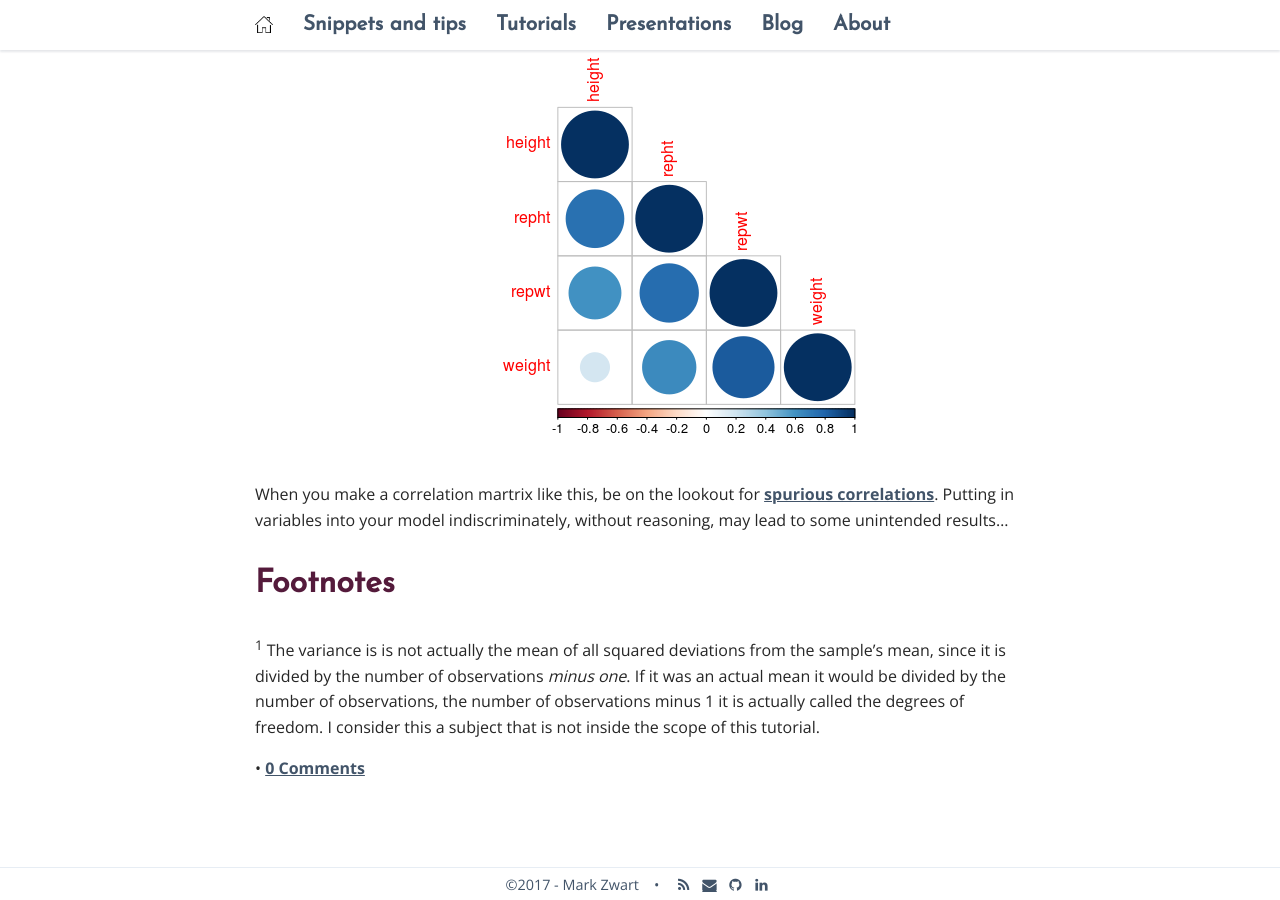
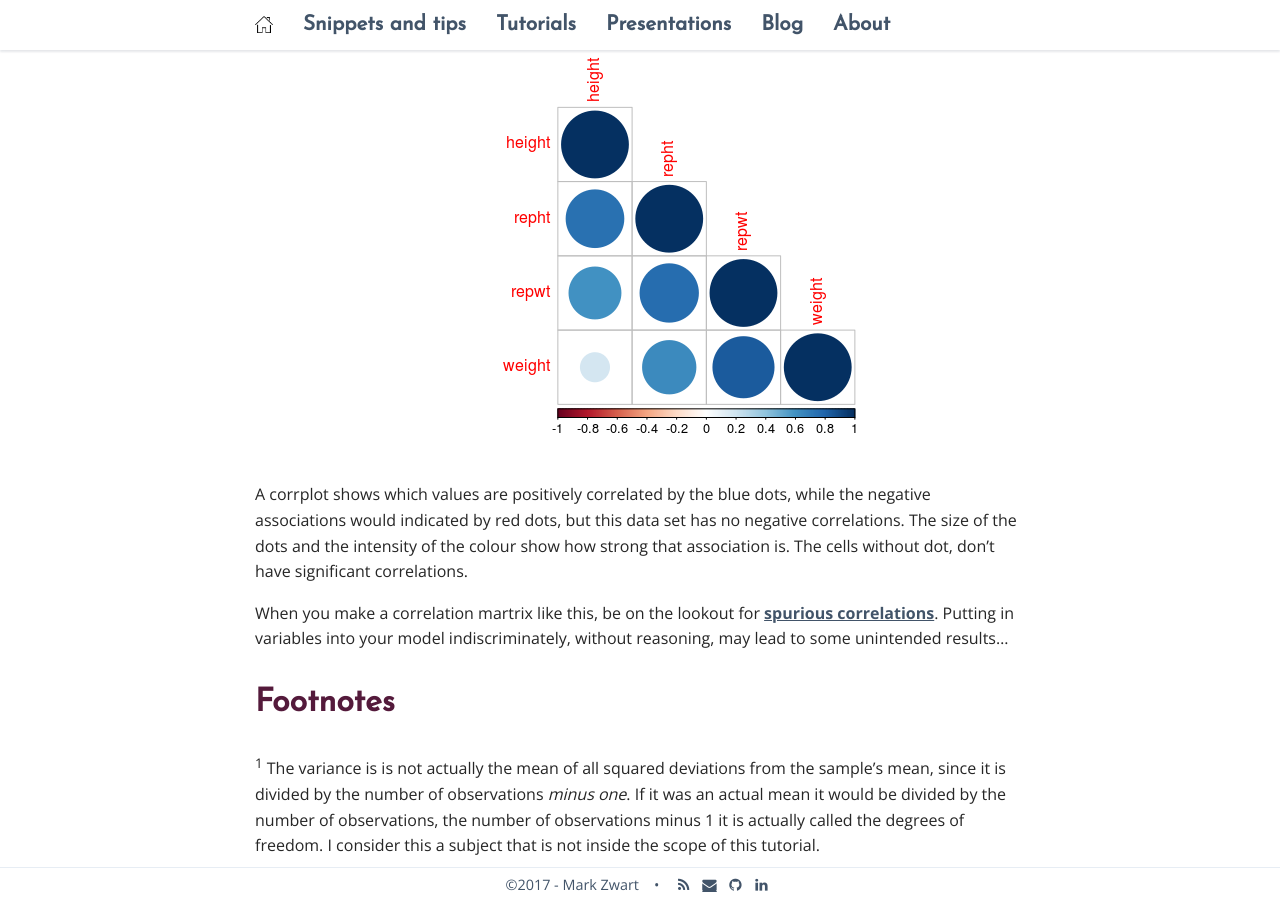
Before and after one commit to mark-me/mark-me.github.io, a Jekyll site: the page built from _pages/tutorials/statistical-tests/statistical-tests-gaussian.md, in a window 1280 px wide and 900 px high, scrolled down 12967 px. Built offline with Jekyll 4.4.1, drawn with Linux system fonts in a browser that asks for light colours; nearby versions of some CDN libraries; formulas are drawn with MathJax 3; a script that is not in the unit is left out; comment, search, counter and statistics services are not loaded.

Commit message:
Update statistical-tests-gaussian.md

```diff
--- a/_pages/tutorials/statistical-tests/statistical-tests-gaussian.md
+++ b/_pages/tutorials/statistical-tests/statistical-tests-gaussian.md
@@ -340,7 +340,7 @@ First we select only the numerical fields from the data set Davis. The matrix _m
 {:refdef: style="text-align: center;"}
 <img src="/_pages/tutorials/statistical-tests/corrplot-pearson.png" alt="Image text" width="452" height="450" align="middle"/>
 {: refdef}
-
+A corrplot shows which values are positively correlated by the blue dots, while the negative associations would indicated by red dots, but this data set has no negative correlations. The size of the dots and the intensity of the colour show how strong that association is. The cells without dot, don't have significant correlations.
 
 When you make a correlation martrix like this, be on the lookout for [spurious correlations](http://www.tylervigen.com/spurious-correlations). Putting in variables into your model indiscriminately, without reasoning, may lead to some unintended results...
 
```
